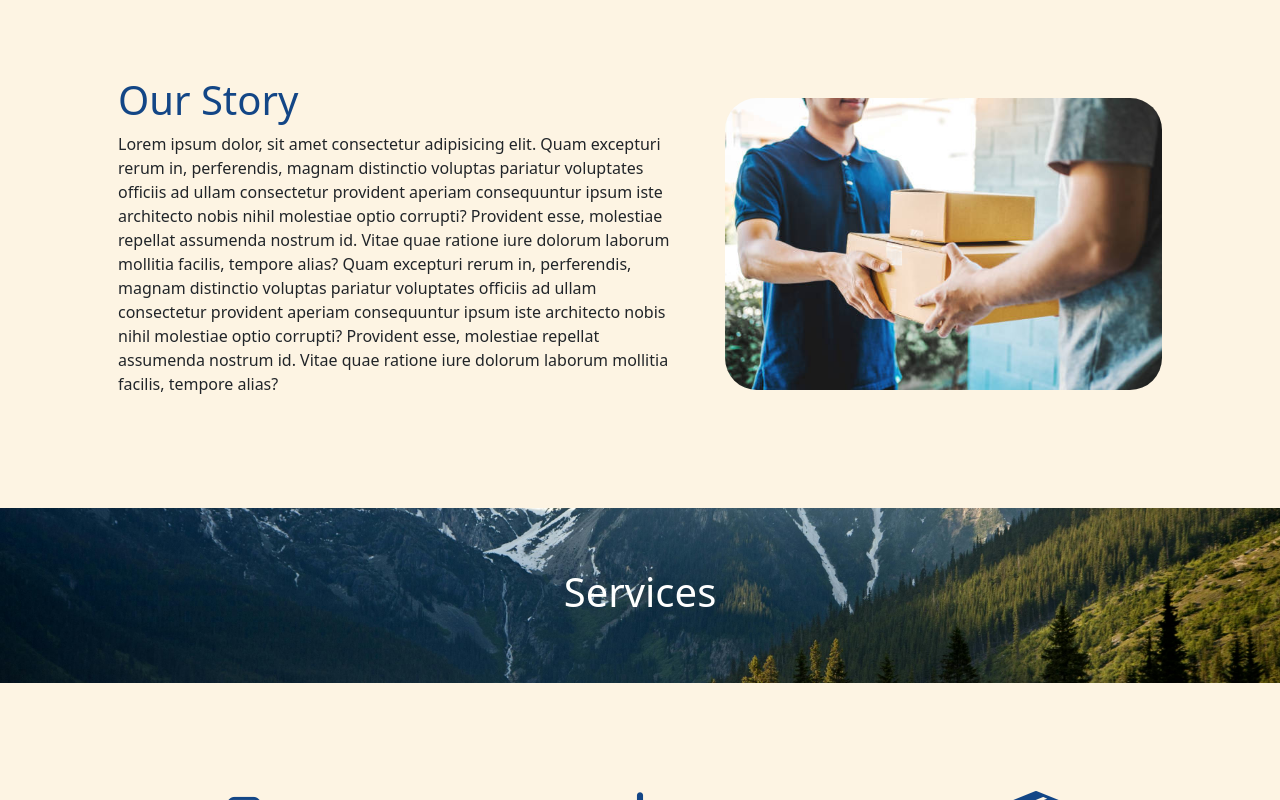
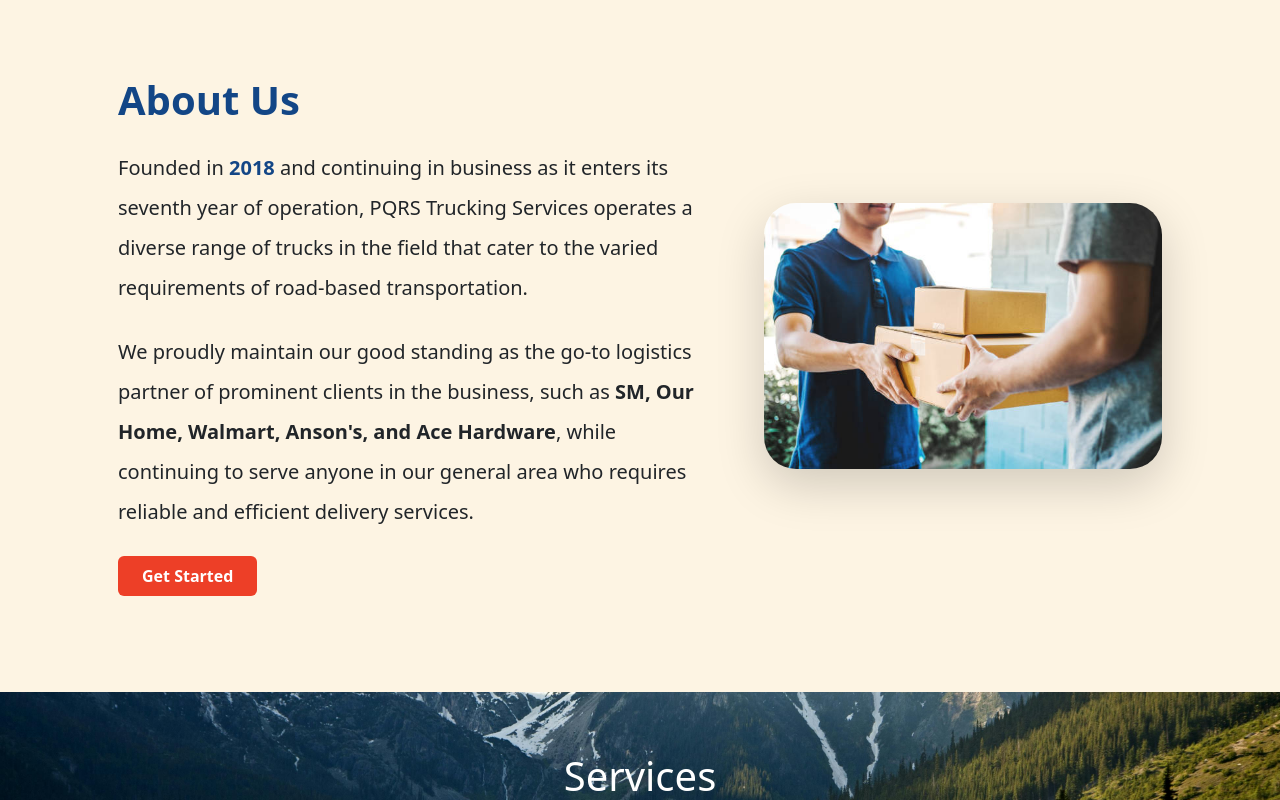
Before and after one commit to Exterval/Bootstrap_website, a website: page src/index.html in a window 1280 px wide. Shown: the part 900-1700 px from the top of the page. Drawn offline with nearby package versions, Linux system fonts and the light colour scheme.

Commit message:
fixed about us

```diff
--- a/src/index.html
+++ b/src/index.html
@@ -47,37 +47,42 @@
     <div style="background-color: #ed3f27; height: 7px; box-shadow: 5px 5px 5px;"></div>
     <div style="background-color: #FEB21A; height: 7px;"></div>
 
-<div class="hero-section img-fluid">
+<div class="hero-section img-fluid snap-section">
     <div class="logo2">
         <img src="/assets/PQRS2.png" alt="logo2" style="margin-top: 250px;">
         <div class="hero-typing" aria-live="polite">
             <span id="hero-typing-text">Start booking now!</span><span class="typing-caret" aria-hidden="true"></span>
         </div>
         <div class="book-now">
-            <button class="btn-book-now">Book Now</button>
+              <a href="booking.html" class="btn-book-now" style="text-decoration: none; display: inline-block;">Book Now</a>
         </div>
     </div>
 </div>
-   <section id="about">
-        <div class="container d-flex gap-5 p-5">
+   <section id="about" class="snap-section" style="display: flex; align-items: center;">
+       <div class="container d-flex gap-5 p-5 align-items-center">
             <div class="mt-5 w-75">
-                <h1 style="color: #134686;">Our Story</h1>
-                <p class="fs-6">Lorem ipsum dolor, sit amet consectetur adipisicing elit.
-                    Quam excepturi rerum in, perferendis, magnam distinctio voluptas pariatur voluptates officiis ad ullam consectetur provident aperiam consequuntur
-                    ipsum iste architecto nobis nihil molestiae optio corrupti? Provident esse, molestiae repellat assumenda nostrum id.
-                    Vitae quae ratione iure dolorum laborum mollitia facilis, tempore alias? Quam excepturi rerum in, perferendis, magnam distinctio voluptas pariatur voluptates officiis ad ullam consectetur provident aperiam consequuntur
-                    ipsum iste architecto nobis nihil molestiae optio corrupti? Provident esse, molestiae repellat assumenda nostrum id.
-                    Vitae quae ratione iure dolorum laborum mollitia facilis, tempore alias?</p>
+                <h1 class="fw-bold mb-4" style="color: #134686;">About Us</span></h1>
+                <p class="fs-5 lh-lg mb-4">Founded in <span class="fw-bold" style="color: #134686;">2018</span> and continuing in business as it enters its seventh year of operation,
+                    PQRS Trucking Services operates a diverse range of trucks in the field that cater to the
+                    varied requirements of road-based transportation.</p>
+                <p class="fs-5 lh-lg">We proudly maintain our good standing as
+                     the go-to logistics partner of prominent clients in the business, such as <span class="fw-semibold">SM, Our Home,
+                     Walmart, Anson's, and Ace Hardware</span>, while continuing to serve anyone in our general area
+                     who requires reliable and efficient delivery services.</p>
+                <div class="mt-4">
+                    <a href="booking.html" class="btn btn-danger px-4 py-2 fw-bold" style="background-color: #ed3f27; border: none;">Get Started</a>
+                </div>
             </div>
-            <div class="mt-5 d-flex justify-content-center align-items-center">
-                <img src="/assets/OurStory.png" alt="Man handing over boxes" class="rounded-5 img-fluid">
+            <div class="mt-5 d-flex justify-content-center align-items-center w-50">
+                <img src="/assets/OurStory.png" alt="Man handing over boxes" class="rounded-5 img-fluid shadow-lg">
             </div>
         </div>
     </section>
-    <div class="container img-fluid d-flex justify-content-center align-items-center mt-5" id="hero-section-two" style="height: 175px;">
-        <h1>Services</h1>
-    </div>
-    <section id="services" class="mt-5 mb-5">
+    <div class="services-snap snap-section" style="display: flex; flex-direction: column; justify-content: flex-start; gap: 2rem; padding-top: 3rem;">
+        <div class="img-fluid d-flex justify-content-center align-items-center" id="services" style="height: 175px; color: white; background: url('/assets/ServicesBackground.jpg'); background-size: cover; background-position: center; background-repeat: no-repeat; width: 100%;">
+            <h1>Services</h1>
+        </div>
+        <section class="mt-3 mb-5">
         <div class="container d-flex align-items-center flex-column gap-2">
             <div class="row gap-5">
                 <div class="col p-5 text-center service-card">
@@ -110,6 +115,7 @@
             </div>
         </div>
     </section>
+    </div>
     <footer class="footer mt-auto py-3 mt-5" style="background-color: #134686;">
         <div class="container d-flex align-items-center justify-content-center">
             <span class="text-white text-center">© 2025 PQRS Trucking Services • All Rights Reserved</span>
```
